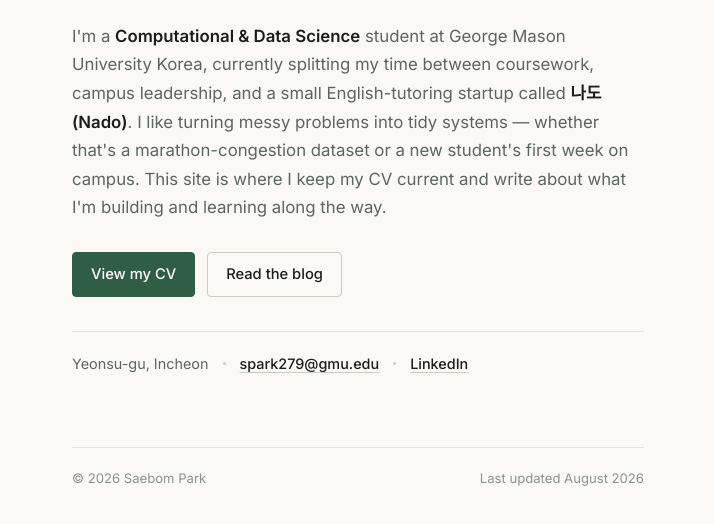
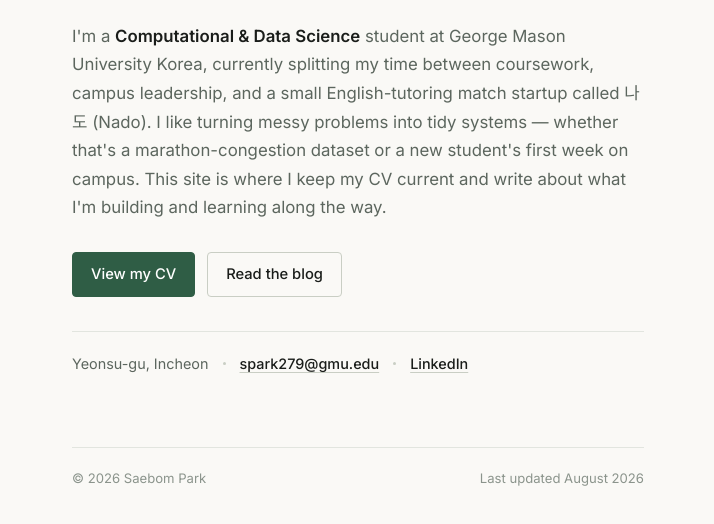
Before and after one commit to spring-park/spring-saebom-site, a plain HTML site: page index.html in a window 1280 px wide. Shown: the part 244-768 px from the top of the page, without its empty margins (282-996 px from the left). Drawn offline with Linux system fonts and the light colour scheme.

Commit message:
Update description of tutoring startup in index.html

```diff
--- a/index.html
+++ b/index.html
@@ -30,7 +30,7 @@
     <p class="hero__bio">
       I'm a <strong>Computational &amp; Data Science</strong> student at George Mason University Korea,
       currently splitting my time between coursework, campus leadership, and a small
-      English-tutoring startup called <strong>나도 (Nado)</strong>. I like turning messy problems
+      English-tutoring match startup called 나도 (Nado). I like turning messy problems
       into tidy systems — whether that's a marathon-congestion dataset or a new student's
       first week on campus. This site is where I keep my CV current and write about what
       I'm building and learning along the way.
```
